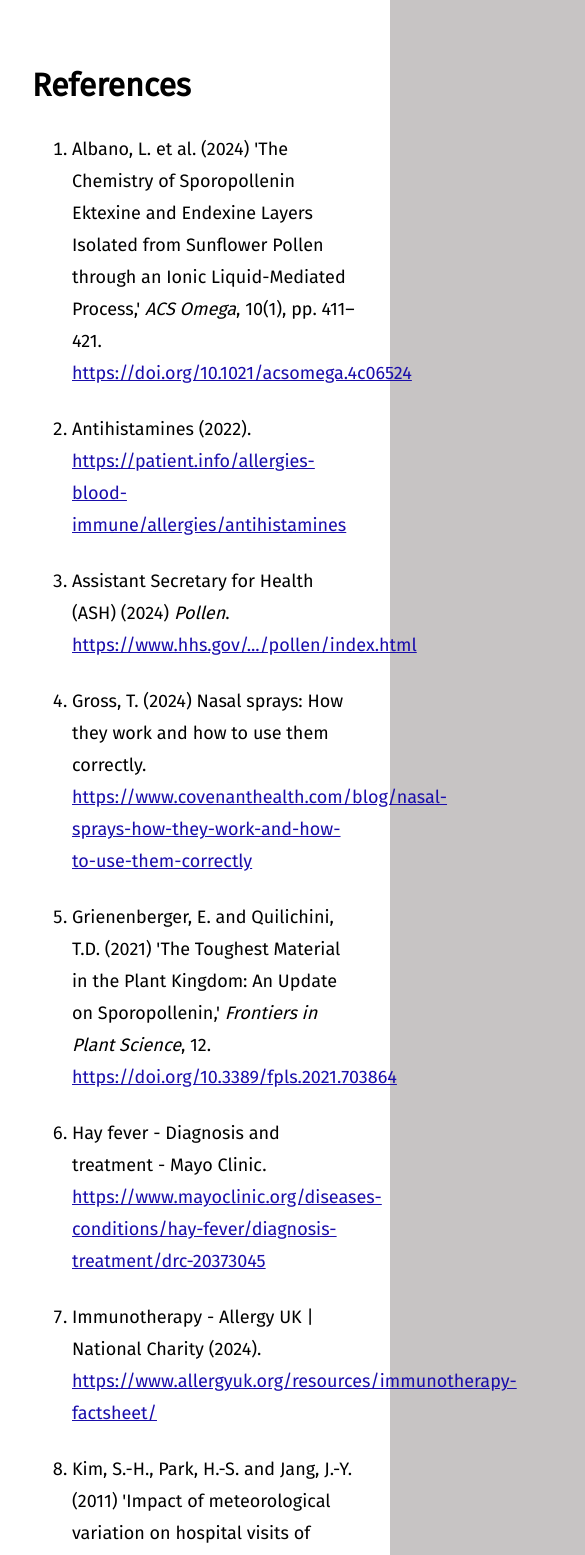
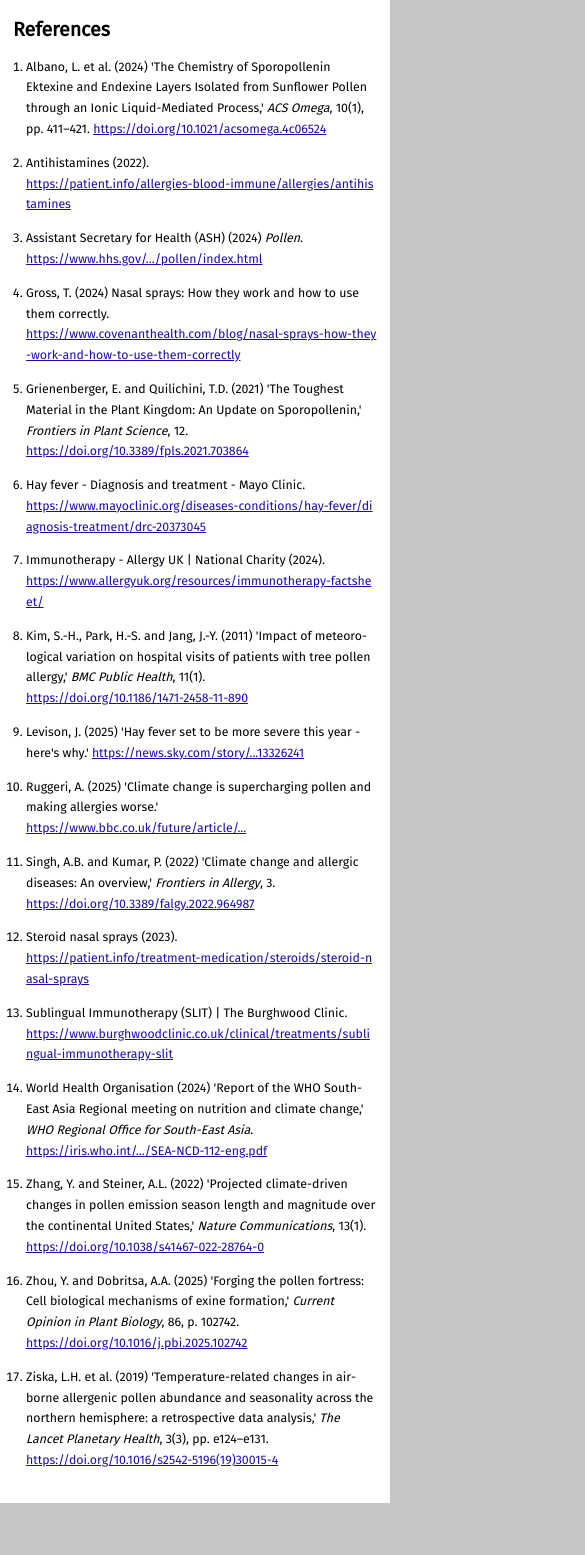
Before and after one commit to ML-Games/PollomystReferences, a Next.js app: page / in a window 390 px wide. Shown: the top 1555 px of the page, 585 px wide, since content can reach past the window. After the commit the page ends 1503 px from the top, so only its background shows below. Built offline with nearby package versions, Linux system fonts and the light colour scheme.

Commit message:
mobile responsiveness

```diff
--- a/pages/_document.js
+++ b/pages/_document.js
@@ -3,7 +3,9 @@
 export default function Document() {
   return (
     <Html lang="en">
-      <Head />
+      <Head>
+        <meta name="viewport" content="width=device-width, initial-scale=1.0" />
+      </Head>
       <body>
         <Main />
         <NextScript />
--- a/pages/index.js
+++ b/pages/index.js
@@ -1,4 +1,5 @@
 import Head from 'next/head';
+import styles from '../styles/References.module.css';
 
 export default function Home() {
   return (
@@ -11,219 +12,208 @@
         />
       </Head>
 
-      <main
-        style={{
-          maxWidth: '800px',
-          margin: '0 auto',
-          padding: '3rem 2rem',
-          fontFamily: "'Fira Sans', sans-serif",
-          background: '#fff',
-          color: '#000',
-          fontSize: '1.125rem', // ≈18px
-          lineHeight: '2rem',
-        }}
-      >
-        <h1 style={{ fontSize: '2rem', marginBottom: '2rem' }}>References</h1>
-        <ol>
-          <li style={{ marginBottom: '1.5rem' }}>
+      <main className={styles.container}>
+        <h1 className={styles.title}>References</h1>
+        <ol className={styles.referenceList}>
+          <li className={styles.referenceItem}>
             Albano, L. et al. (2024) &apos;The Chemistry of Sporopollenin Ektexine and Endexine Layers Isolated from Sunflower Pollen through an Ionic Liquid-Mediated Process,&apos; <em>ACS Omega</em>, 10(1), pp. 411–421.{' '}
             <a
               href="https://doi.org/10.1021/acsomega.4c06524"
               target="_blank"
               rel="noopener noreferrer"
-              style={{ color: '#1a0dab', textDecoration: 'underline' }}
+              className={styles.link}
             >
               https://doi.org/10.1021/acsomega.4c06524
             </a>
           </li>
 
-          <li style={{ marginBottom: '1.5rem' }}>
+          <li className={styles.referenceItem}>
             Antihistamines (2022).{' '}
             <a
               href="https://patient.info/allergies-blood-immune/allergies/antihistamines"
               target="_blank"
               rel="noopener noreferrer"
-              style={{ color: '#1a0dab', textDecoration: 'underline' }}
+              className={styles.link}
             >
               https://patient.info/allergies-blood-immune/allergies/antihistamines
             </a>
           </li>
 
-          <li style={{ marginBottom: '1.5rem' }}>
+          <li className={styles.referenceItem}>
             Assistant Secretary for Health (ASH) (2024) <em>Pollen</em>.{' '}
             <a
               href="https://www.hhs.gov/climate-change-health-equity-environmental-justice/climate-change-health-equity/climate-health-outlook/pollen/index.html"
               target="_blank"
               rel="noopener noreferrer"
-              style={{ color: '#1a0dab', textDecoration: 'underline' }}
+              className={styles.link}
             >
               https://www.hhs.gov/.../pollen/index.html
             </a>
           </li>
 
-          <li style={{ marginBottom: '1.5rem' }}>
+          <li className={styles.referenceItem}>
             Gross, T. (2024) Nasal sprays: How they work and how to use them correctly.{' '}
             <a
               href="https://www.covenanthealth.com/blog/nasal-sprays-how-they-work-and-how-to-use-them-correctly"
               target="_blank"
               rel="noopener noreferrer"
-              style={{ color: '#1a0dab', textDecoration: 'underline' }}
+              className={styles.link}
             >
               https://www.covenanthealth.com/blog/nasal-sprays-how-they-work-and-how-to-use-them-correctly
             </a>
           </li>
 
-          <li style={{ marginBottom: '1.5rem' }}>
+          <li className={styles.referenceItem}>
             Grienenberger, E. and Quilichini, T.D. (2021) &apos;The Toughest Material in the Plant Kingdom: An Update on Sporopollenin,&apos; <em>Frontiers in Plant Science</em>, 12.{' '}
             <a
               href="https://doi.org/10.3389/fpls.2021.703864"
               target="_blank"
               rel="noopener noreferrer"
-              style={{ color: '#1a0dab', textDecoration: 'underline' }}
+              className={styles.link}
             >
               https://doi.org/10.3389/fpls.2021.703864
             </a>
           </li>
 
-          <li style={{ marginBottom: '1.5rem' }}>
+          <li className={styles.referenceItem}>
             Hay fever - Diagnosis and treatment - Mayo Clinic.{' '}
             <a
               href="https://www.mayoclinic.org/diseases-conditions/hay-fever/diagnosis-treatment/drc-20373045"
               target="_blank"
               rel="noopener noreferrer"
-              style={{ color: '#1a0dab', textDecoration: 'underline' }}
+              className={styles.link}
             >
               https://www.mayoclinic.org/diseases-conditions/hay-fever/diagnosis-treatment/drc-20373045
             </a>
           </li>
 
-          <li style={{ marginBottom: '1.5rem' }}>
+          <li className={styles.referenceItem}>
             Immunotherapy - Allergy UK | National Charity (2024).{' '}
             <a
               href="https://www.allergyuk.org/resources/immunotherapy-factsheet/"
               target="_blank"
               rel="noopener noreferrer"
-              style={{ color: '#1a0dab', textDecoration: 'underline' }}
+              className={styles.link}
             >
               https://www.allergyuk.org/resources/immunotherapy-factsheet/
             </a>
           </li>
 
-          <li style={{ marginBottom: '1.5rem' }}>
+          <li className={styles.referenceItem}>
             Kim, S.-H., Park, H.-S. and Jang, J.-Y. (2011) &apos;Impact of meteorological variation on hospital visits of patients with tree pollen allergy,&apos; <em>BMC Public Health</em>, 11(1).{' '}
             <a
               href="https://doi.org/10.1186/1471-2458-11-890"
               target="_blank"
               rel="noopener noreferrer"
-              style={{ color: '#1a0dab', textDecoration: 'underline' }}
+              className={styles.link}
             >
               https://doi.org/10.1186/1471-2458-11-890
             </a>
           </li>
 
-          <li style={{ marginBottom: '1.5rem' }}>
+          <li className={styles.referenceItem}>
             Levison, J. (2025) &apos;Hay fever set to be more severe this year - here&apos;s why.&apos;{' '}
             <a
               href="https://news.sky.com/story/why-hay-fever-is-worse-this-year-and-what-you-can-do-about-it-13326241"
               target="_blank"
               rel="noopener noreferrer"
-              style={{ color: '#1a0dab', textDecoration: 'underline' }}
+              className={styles.link}
             >
               https://news.sky.com/story/...13326241
             </a>
           </li>
 
-          <li style={{ marginBottom: '1.5rem' }}>
+          <li className={styles.referenceItem}>
             Ruggeri, A. (2025) &apos;Climate change is supercharging pollen and making allergies worse.&apos;{' '}
             <a
               href="https://www.bbc.co.uk/future/article/20250410-how-climate-driven-thunderstorms-supercharge-pollen-allergies"
               target="_blank"
               rel="noopener noreferrer"
-              style={{ color: '#1a0dab', textDecoration: 'underline' }}
+              className={styles.link}
             >
               https://www.bbc.co.uk/future/article/...
             </a>
           </li>
 
-          <li style={{ marginBottom: '1.5rem' }}>
+          <li className={styles.referenceItem}>
             Singh, A.B. and Kumar, P. (2022) &apos;Climate change and allergic diseases: An overview,&apos; <em>Frontiers in Allergy</em>, 3.{' '}
             <a
               href="https://doi.org/10.3389/falgy.2022.964987"
               target="_blank"
               rel="noopener noreferrer"
-              style={{ color: '#1a0dab', textDecoration: 'underline' }}
+              className={styles.link}
             >
               https://doi.org/10.3389/falgy.2022.964987
             </a>
           </li>
 
-          <li style={{ marginBottom: '1.5rem' }}>
+          <li className={styles.referenceItem}>
             Steroid nasal sprays (2023).{' '}
             <a
               href="https://patient.info/treatment-medication/steroids/steroid-nasal-sprays"
               target="_blank"
               rel="noopener noreferrer"
-              style={{ color: '#1a0dab', textDecoration: 'underline' }}
+              className={styles.link}
             >
               https://patient.info/treatment-medication/steroids/steroid-nasal-sprays
             </a>
           </li>
 
-          <li style={{ marginBottom: '1.5rem' }}>
+          <li className={styles.referenceItem}>
             Sublingual Immunotherapy (SLIT) | The Burghwood Clinic.{' '}
             <a
               href="https://www.burghwoodclinic.co.uk/clinical/treatments/sublingual-immunotherapy-slit"
               target="_blank"
               rel="noopener noreferrer"
-              style={{ color: '#1a0dab', textDecoration: 'underline' }}
+              className={styles.link}
             >
               https://www.burghwoodclinic.co.uk/clinical/treatments/sublingual-immunotherapy-slit
             </a>
           </li>
 
-          <li style={{ marginBottom: '1.5rem' }}>
+          <li className={styles.referenceItem}>
             World Health Organisation (2024) &apos;Report of the WHO South-East Asia Regional meeting on nutrition and climate change,&apos; <em>WHO Regional Office for South-East Asia</em>.{' '}
             <a
               href="https://iris.who.int/bitstream/handle/10665/380407/SEA-NCD-112-eng.pdf"
               target="_blank"
               rel="noopener noreferrer"
-              style={{ color: '#1a0dab', textDecoration: 'underline' }}
+              className={styles.link}
             >
               https://iris.who.int/.../SEA-NCD-112-eng.pdf
             </a>
           </li>
 
-          <li style={{ marginBottom: '1.5rem' }}>
+          <li className={styles.referenceItem}>
             Zhang, Y. and Steiner, A.L. (2022) &apos;Projected climate-driven changes in pollen emission season length and magnitude over the continental United States,&apos; <em>Nature Communications</em>, 13(1).{' '}
             <a
               href="https://doi.org/10.1038/s41467-022-28764-0"
               target="_blank"
               rel="noopener noreferrer"
-              style={{ color: '#1a0dab', textDecoration: 'underline' }}
+              className={styles.link}
             >
               https://doi.org/10.1038/s41467-022-28764-0
             </a>
           </li>
 
-          <li style={{ marginBottom: '1.5rem' }}>
+          <li className={styles.referenceItem}>
             Zhou, Y. and Dobritsa, A.A. (2025) &apos;Forging the pollen fortress: Cell biological mechanisms of exine formation,&apos; <em>Current Opinion in Plant Biology</em>, 86, p. 102742.{' '}
             <a
               href="https://doi.org/10.1016/j.pbi.2025.102742"
               target="_blank"
               rel="noopener noreferrer"
-              style={{ color: '#1a0dab', textDecoration: 'underline' }}
+              className={styles.link}
             >
               https://doi.org/10.1016/j.pbi.2025.102742
             </a>
           </li>
 
-          <li style={{ marginBottom: '1.5rem' }}>
+          <li className={styles.referenceItem}>
             Ziska, L.H. et al. (2019) &apos;Temperature-related changes in airborne allergenic pollen abundance and seasonality across the northern hemisphere: a retrospective data analysis,&apos; <em>The Lancet Planetary Health</em>, 3(3), pp. e124–e131.{' '}
             <a
               href="https://doi.org/10.1016/s2542-5196(19)30015-4"
               target="_blank"
               rel="noopener noreferrer"
-              style={{ color: '#1a0dab', textDecoration: 'underline' }}
+              className={styles.link}
             >
               https://doi.org/10.1016/s2542-5196(19)30015-4
             </a>
--- /dev/null
+++ b/styles/References.module.css
@@ -0,0 +1,122 @@
+/* Main container styles */
+.container {
+  max-width: 800px;
+  margin: 0 auto;
+  padding: 3rem 2rem;
+  font-family: 'Fira Sans', sans-serif;
+  background: #fff;
+  color: #000;
+  font-size: 1.125rem;
+  line-height: 2rem;
+  min-height: 100vh;
+}
+
+/* Title styles */
+.title {
+  font-size: 2rem;
+  margin-bottom: 2rem;
+  font-weight: bold;
+  text-align: center;
+}
+
+/* Reference list styles */
+.referenceList {
+  list-style-type: decimal;
+  padding-left: 1.5rem;
+  margin: 0;
+}
+
+/* Individual reference item styles */
+.referenceItem {
+  margin-bottom: 1.5rem;
+  text-align: justify;
+  hyphens: auto;
+  word-wrap: break-word;
+  overflow-wrap: break-word;
+}
+
+/* Link styles */
+.link {
+  color: #1a0dab;
+  text-decoration: underline;
+  word-break: break-all;
+  transition: color 0.2s ease;
+}
+
+.link:hover {
+  color: #0066cc;
+}
+
+/* Tablet styles */
+@media (max-width: 768px) {
+  .container {
+    padding: 2rem 1.5rem;
+    font-size: 1rem;
+    line-height: 1.75rem;
+  }
+
+  .title {
+    font-size: 1.75rem;
+    margin-bottom: 1.5rem;
+  }
+
+  .referenceItem {
+    margin-bottom: 1.25rem;
+  }
+
+  .referenceList {
+    padding-left: 1.25rem;
+  }
+}
+
+/* Mobile styles */
+@media (max-width: 480px) {
+  .container {
+    padding: 1.5rem 1rem;
+    font-size: 0.95rem;
+    line-height: 1.6rem;
+  }
+
+  .title {
+    font-size: 1.5rem;
+    margin-bottom: 1.25rem;
+    text-align: left;
+  }
+
+  .referenceItem {
+    margin-bottom: 1rem;
+    text-align: left;
+  }
+
+  .referenceList {
+    padding-left: 1rem;
+  }
+
+  .link {
+    word-break: break-all;
+    display: inline-block;
+    max-width: 100%;
+  }
+}
+
+/* Extra small mobile styles */
+@media (max-width: 320px) {
+  .container {
+    padding: 1rem 0.75rem;
+    font-size: 0.9rem;
+    line-height: 1.5rem;
+  }
+
+  .title {
+    font-size: 1.25rem;
+    margin-bottom: 1rem;
+  }
+
+  .referenceItem {
+    margin-bottom: 0.875rem;
+  }
+
+  .referenceList {
+    padding-left: 0.75rem;
+  }
+}
--- a/styles/globals.css
+++ b/styles/globals.css
@@ -43,14 +43,64 @@
 
 /* styles/globals.css */
 
+:root {
+  --background: #ffffff;
+  --foreground: #171717;
+}
+
+@media (prefers-color-scheme: dark) {
+  :root {
+    --background: #0a0a0a;
+    --foreground: #ededed;
+  }
+}
+
+html,
+body {
+  max-width: 100vw;
+  overflow-x: hidden;
+}
+
 body {
   margin: 0;
   padding: 0;
   background-color: #C7C4C4;
   font-family: 'Fira Sans', sans-serif;
+  color: var(--foreground);
+  -webkit-font-smoothing: antialiased;
+  -moz-osx-font-smoothing: grayscale;
+}
+
+* {
+  box-sizing: border-box;
+  padding: 0;
+  margin: 0;
 }
 
 a {
   color: #1a0dab;
   text-decoration: underline;
 }
+
+/* Responsive typography */
+html {
+  font-size: 16px;
+}
+
+@media (max-width: 768px) {
+  html {
+    font-size: 14px;
+  }
+}
+
+@media (max-width: 480px) {
+  html {
+    font-size: 13px;
+  }
+}
+
+@media (prefers-color-scheme: dark) {
+  html {
+    color-scheme: dark;
+  }
+}
```
